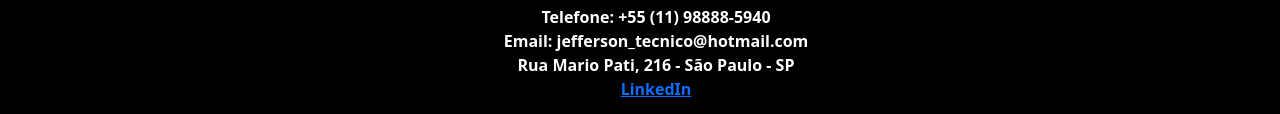
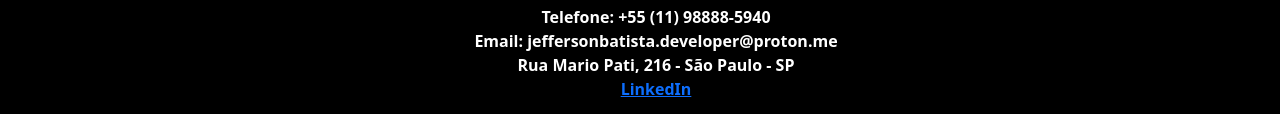
Before and after one commit to JeffersonBatista/JeffersonBatista.github.io, a plain HTML site: page index.html in a window 1280 px wide. Shown: the part 800-914 px from the top of the page. Drawn offline with nearby package versions, Linux system fonts and the light colour scheme.

Commit message:
update contact
email

```diff
--- a/index.html
+++ b/index.html
@@ -100,7 +100,7 @@
                     <ul>
                         <h3>Contato</h3>
                         <b>Telefone: +55 (11) 98888-5940</b><br>
-                        <b>Email: jefferson_tecnico@hotmail.com</b><br>
+                        <b>Email: jeffersonbatista.developer@proton.me</b><br>
                         <b>Rua Mario Pati, 216 - São Paulo - SP</b><br>
                         <a href="https://www.linkedin.com/in/jefferson-sbatista/">LinkedIn</a></p>
                     </ul>
```
